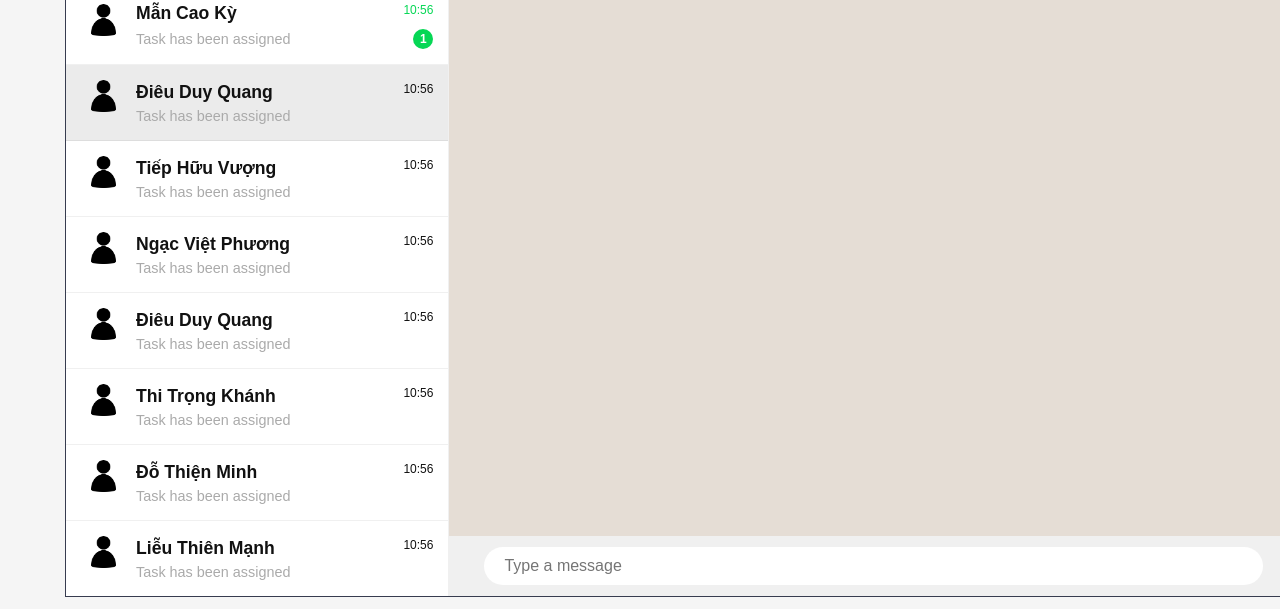
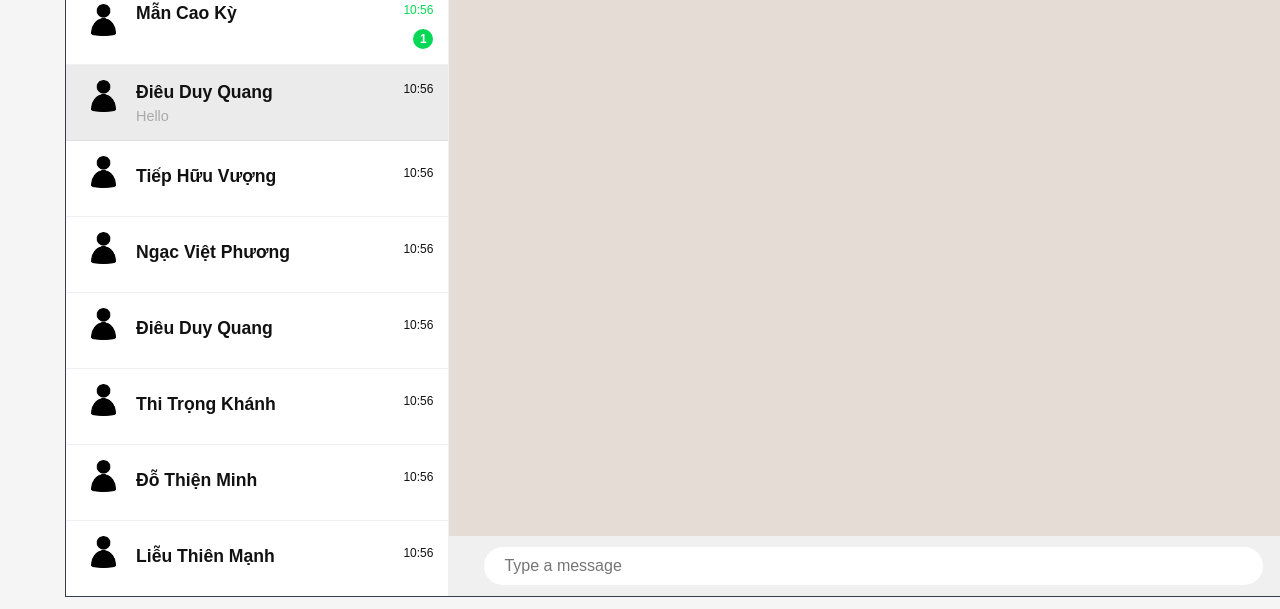
Before and after one commit to mttp2002/Realtime-Chat-App, a plain HTML site: page index.html in a window 1280 px wide. Shown: the part 138-747 px from the top of the page. Drawn offline with nearby package versions, Linux system fonts and the light colour scheme; a script that the page names is missing.

Commit message:
Update index.html

```diff
--- a/index.html
+++ b/index.html
@@ -41,7 +41,7 @@
                             <p class="time">10:56</p>
                         </div>
                         <div class="message_p">
-                            <p>Task has been assigned</p>
+                            <p></p>
                             <b>1</b>
                         </div>
                     </div>
@@ -57,7 +57,7 @@
                             <p class="time">10:56</p>
                         </div>
                         <div class="message_p">
-                            <p>Task has been assigned</p>
+                            <p>Hello</p>
                         </div>
                     </div>
                 </div>
@@ -72,7 +72,7 @@
                             <p class="time">10:56</p>
                         </div>
                         <div class="message_p">
-                            <p>Task has been assigned</p>
+                            <p></p>
                         </div>
                     </div>
                 </div>
@@ -87,7 +87,7 @@
                             <p class="time">10:56</p>
                         </div>
                         <div class="message_p">
-                            <p>Task has been assigned</p>
+                            <p></p>
                         </div>
                     </div>
                 </div>
@@ -102,7 +102,7 @@
                             <p class="time">10:56</p>
                         </div>
                         <div class="message_p">
-                            <p>Task has been assigned</p>
+                            <p></p>
                         </div>
                     </div>
                 </div>
@@ -117,7 +117,7 @@
                             <p class="time">10:56</p>
                         </div>
                         <div class="message_p">
-                            <p>Task has been assigned</p>
+                            <p></p>
                         </div>
                     </div>
                 </div>
@@ -132,7 +132,7 @@
                             <p class="time">10:56</p>
                         </div>
                         <div class="message_p">
-                            <p>Task has been assigned</p>
+                            <p></p>
                         </div>
                     </div>
                 </div>
@@ -147,7 +147,7 @@
                             <p class="time">10:56</p>
                         </div>
                         <div class="message_p">
-                            <p>Task has been assigned</p>
+                            <p></p>
                         </div>
                     </div>
                 </div>
@@ -162,7 +162,7 @@
                             <p class="time">10:56</p>
                         </div>
                         <div class="message_p">
-                            <p>Task has been assigned</p>
+                            <p></p>
                         </div>
                     </div>
                 </div>
@@ -177,7 +177,7 @@
                             <p class="time">10:56</p>
                         </div>
                         <div class="message_p">
-                            <p>Task has been assigned</p>
+                            <p></p>
                         </div>
                     </div>
                 </div>
@@ -192,7 +192,7 @@
                             <p class="time">10:56</p>
                         </div>
                         <div class="message_p">
-                            <p>Task has been assigned</p>
+                            <p></p>
                         </div>
                     </div>
                 </div>
@@ -207,7 +207,7 @@
                             <p class="time">10:56</p>
                         </div>
                         <div class="message_p">
-                            <p>Task has been assigned</p>
+                            <p></p>
                         </div>
                     </div>
                 </div>
```
